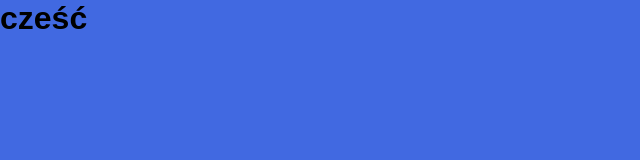
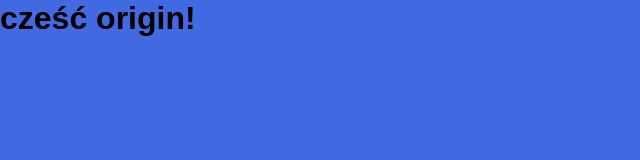
Before and after one commit to Dorota-GLOWACKA/ProjektGit-2, a plain HTML site: page index.html in a window 1280 px wide. Shown: the whole page, without its empty margins (0-640 px from the left). Drawn offline with Linux system fonts and the light colour scheme.

Commit message:
first commit

```diff
--- a/index.html
+++ b/index.html
@@ -9,7 +9,7 @@
 </head>
 
 <body>
-  <h1>cześć</h1>
+  <h1>cześć origin!</h1>
 
 
 
```
